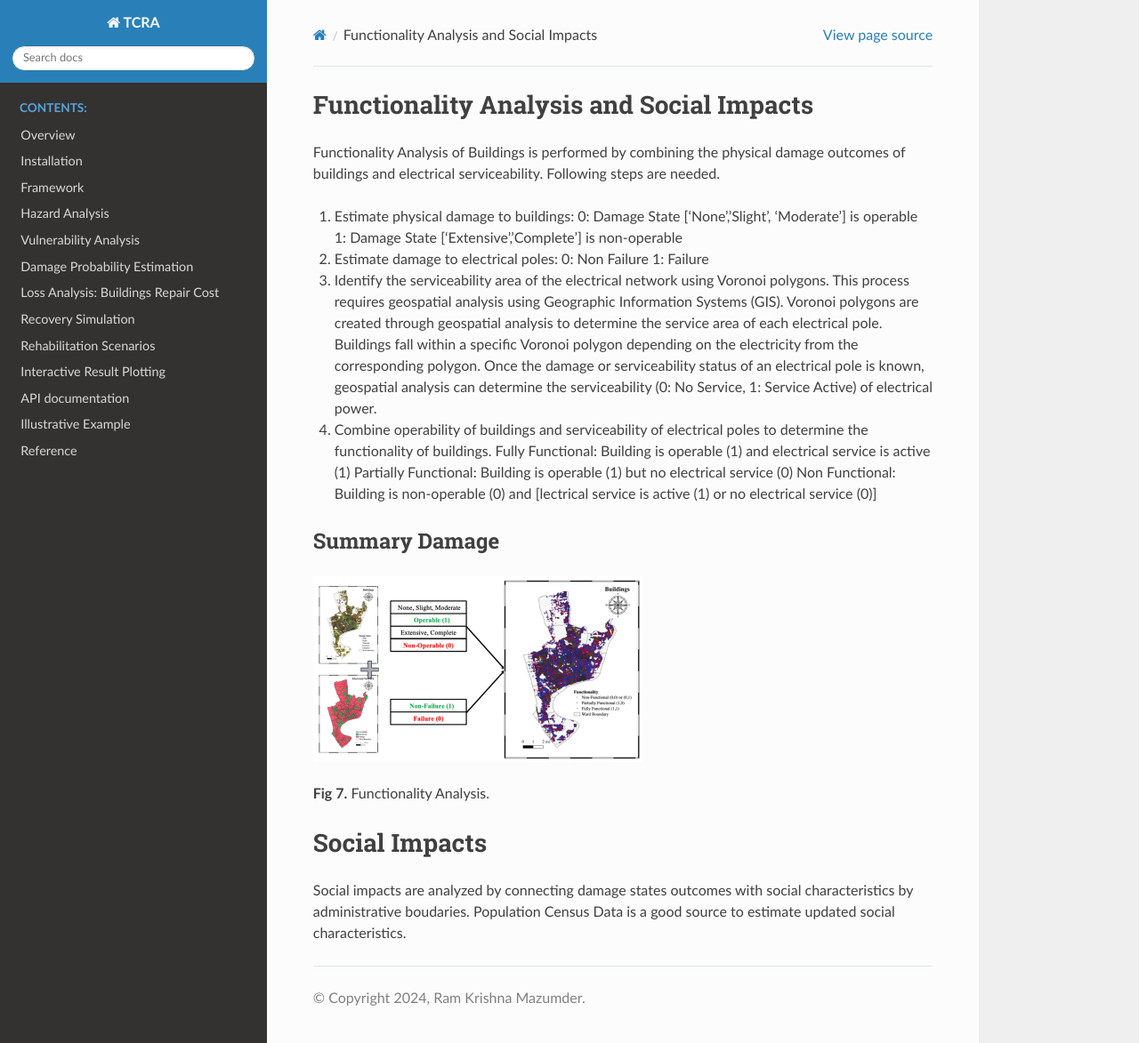
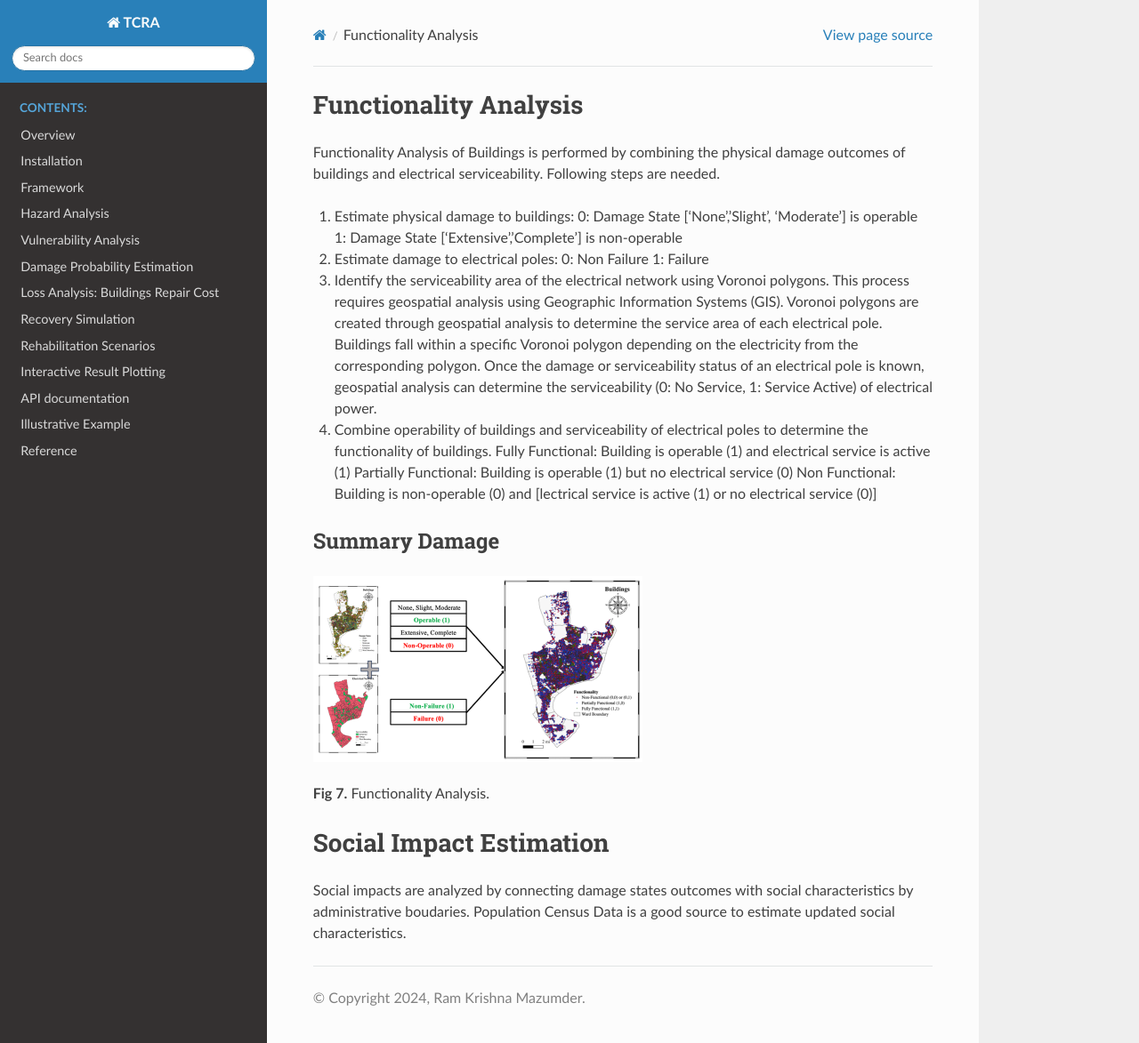
Before and after one commit to rxm562/TCRA, a Sphinx documentation site: the page built from docs/source/functionality.rst, in a window 1280 px wide and 1173 px high. Shown: the whole window at 89% size. Built offline with Sphinx 7.4.7 and the Read the Docs theme 2.0.0, drawn with Linux system fonts in a browser that asks for light colours.

Commit message:
Update functionality.rst

```diff
--- a/docs/source/functionality.rst
+++ b/docs/source/functionality.rst
@@ -1,5 +1,5 @@
 ====================
-Functionality Analysis and Social Impacts
+Functionality Analysis
 ====================
 
 Functionality Analysis of Buildings is performed by combining the physical damage outcomes of buildings and electrical serviceability. Following steps are needed.
@@ -26,7 +26,7 @@ Summary Damage
 
 
 ===============
-Social Impacts
+Social Impact Estimation
 ===============
 
 Social impacts are analyzed by connecting damage states outcomes with social characteristics by administrative boudaries. Population Census Data is a good source to estimate updated social characteristics.
```
